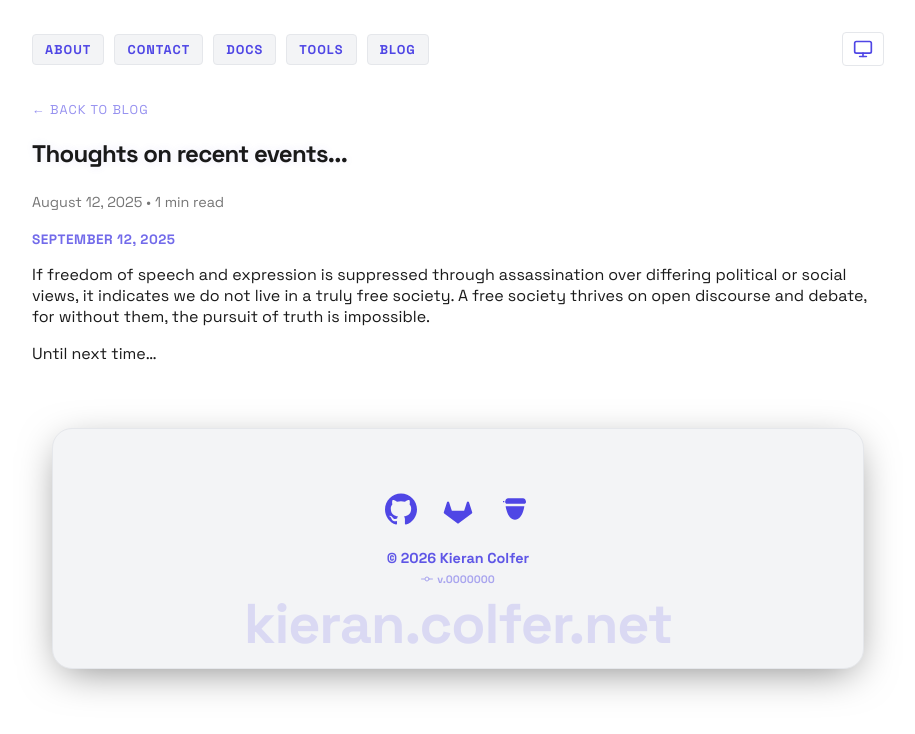
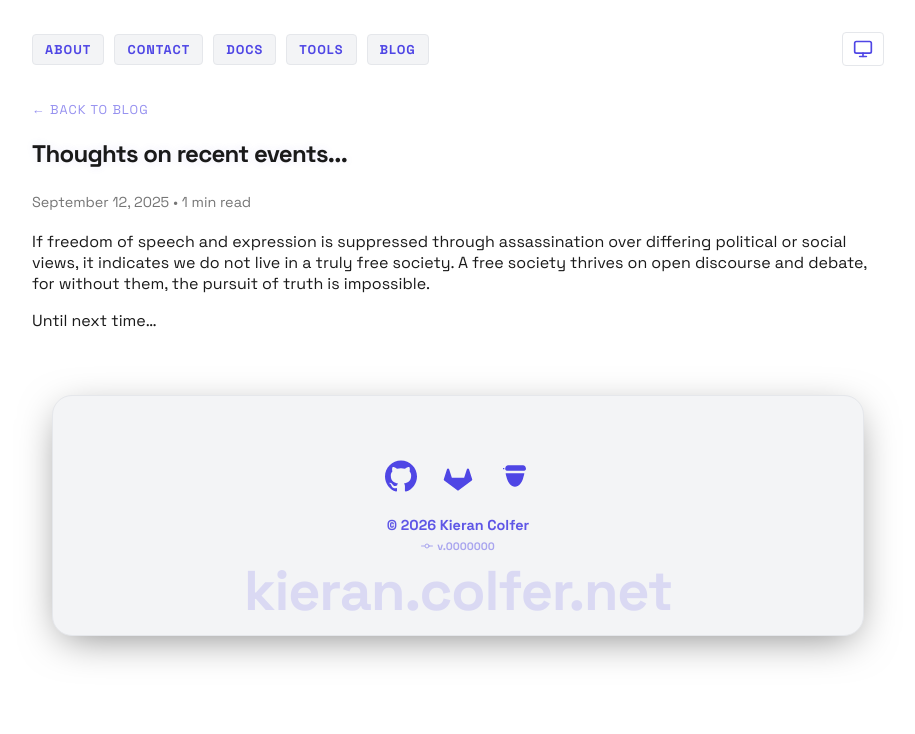
Before and after one commit to PASSK3YS/PASSK3YS.github.io, a Jekyll site: the page built from _posts/2025-09-12-thoughts-on-recent-events.md, in a window 1280 px wide. Shown: the top 734 px of the page, without its empty margins (182-1097 px from the left). Built offline with Jekyll 4.4.1, drawn with Linux system fonts in a browser that asks for light colours.

Commit message:
chore: fix blog legacy post date

```diff
--- a/_posts/2025-08-12-thoughts-on-recent-events.md
+++ b/_posts/2025-09-12-thoughts-on-recent-events.md
@@ -4,8 +4,6 @@ title: Thoughts on recent events...
 description:
 ---
 
-<div class="meta">September 12, 2025</div>
-
 If freedom of speech and expression is suppressed through assassination over differing political or social views, it indicates we do not live in a truly free society. A free society thrives on open discourse and debate, for without them, the pursuit of truth is impossible.
 
 Until next time...
```
